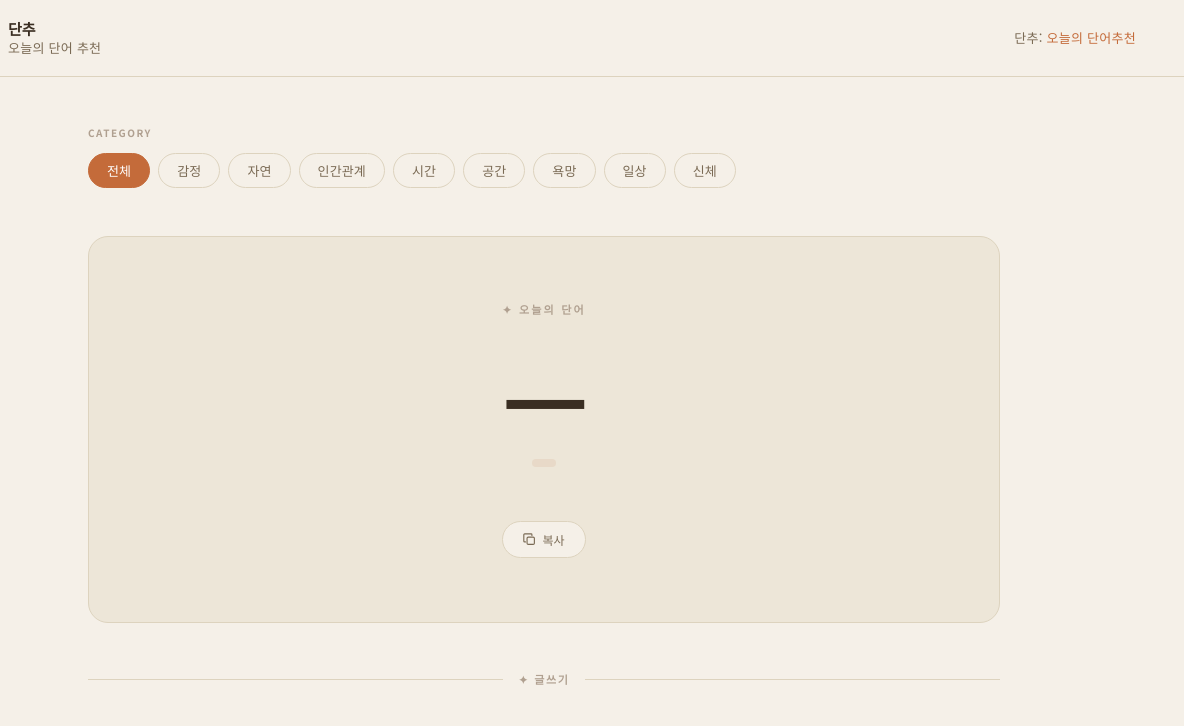
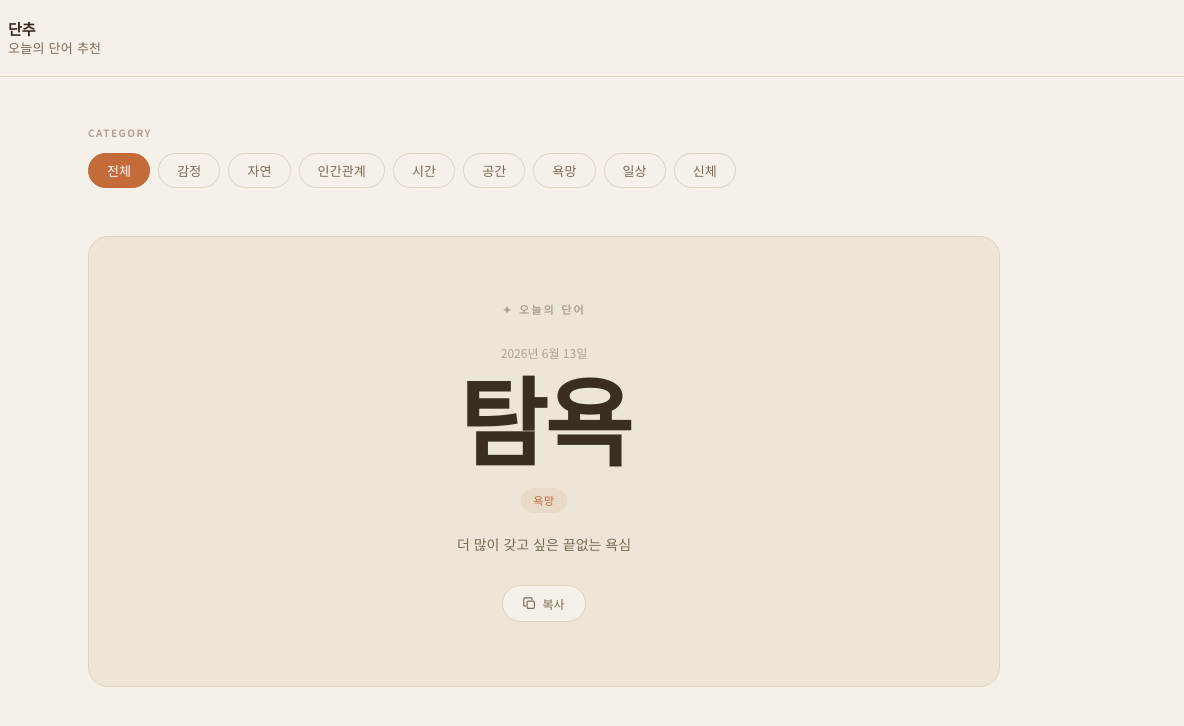
Before and after one commit to choi099714/danchu, a plain HTML site: page index.html in a window 1280 px wide. Shown: the top 726 px of the page, 96-1280 px from the left. Drawn offline with Linux system fonts and the light colour scheme.

Commit message:
Update index.html

```diff
--- a/index.html
+++ b/index.html
@@ -412,7 +412,7 @@
       오늘의 단어 추천
     </div>
   </div>
-  <div class="header-shortcut">단추: <span>오늘의 단어추천</span></div>
+
 </header>
 
 <main>
@@ -607,7 +607,7 @@ let currentCat = "전체";
 function init() {
   const d = new Date();
   document.getElementById("today-date").textContent =
-    ;
+    `${d.getFullYear()}년 ${d.getMonth() + 1}월 ${d.getDate()}일`;
 
   const todayWord = getTodayWord();
   document.getElementById("hero-word").textContent = todayWord.word;
```
